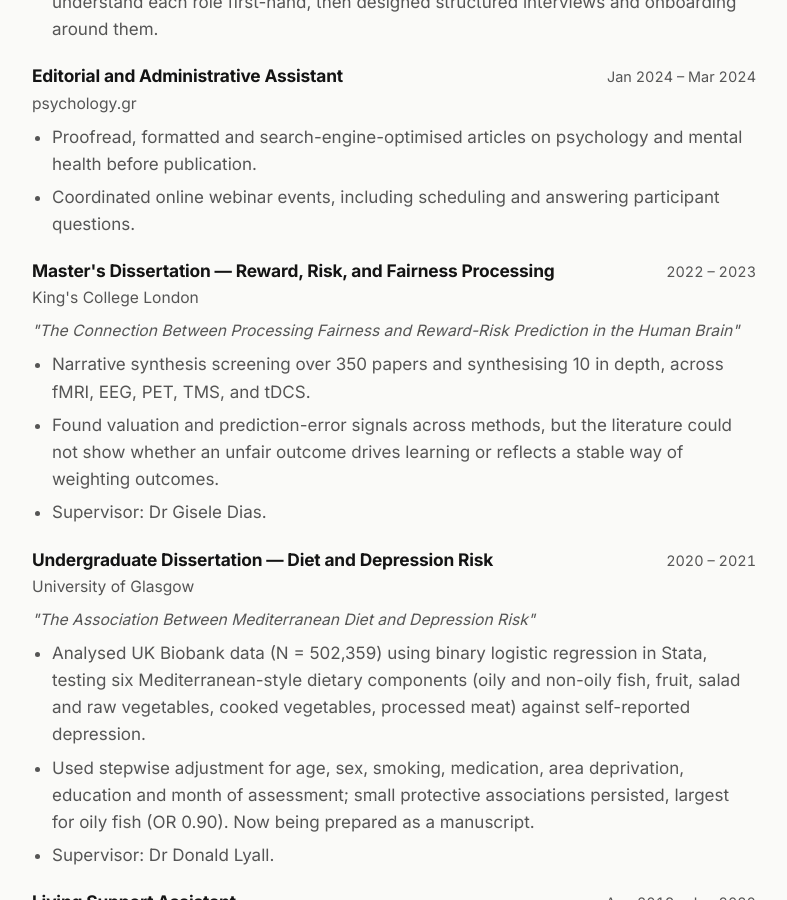
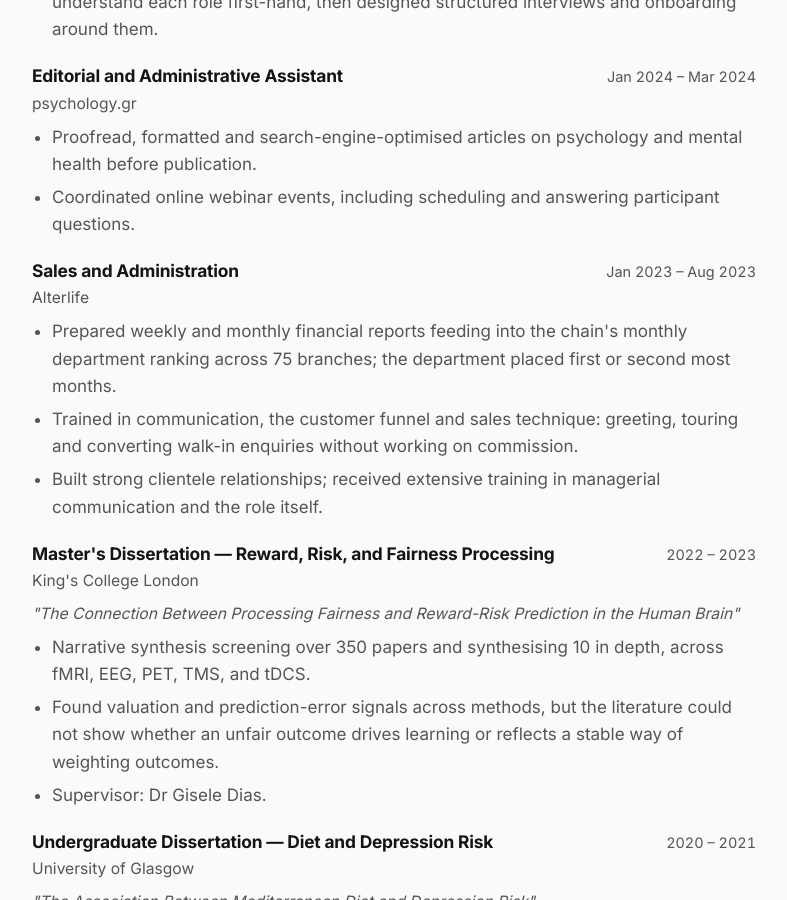
Before and after one commit to haidimartinidou/haidimartinidou.github.io, a Jekyll site: the page built from cv.md, in a window 1280 px wide and 900 px high, scrolled down 2711 px. Shown: the whole window, without its empty margins (246-1033 px from the left). Built offline with Jekyll 4.4.1, drawn with Linux system fonts in a browser that asks for light colours.

Commit message:
Add Alterlife role to CV experience
Co-Authored-By: Claude Sonnet 5 <noreply@anthropic.com>

```diff
--- a/_data/cv.yml
+++ b/_data/cv.yml
@@ -90,6 +90,13 @@ experience:
     bullets:
       - "Proofread, formatted and search-engine-optimised articles on psychology and mental health before publication."
       - "Coordinated online webinar events, including scheduling and answering participant questions."
+  - title: "Sales and Administration"
+    organization: "Alterlife"
+    dates: "Jan 2023 – Aug 2023"
+    bullets:
+      - "Prepared weekly and monthly financial reports feeding into the chain's monthly department ranking across 75 branches; the department placed first or second most months."
+      - "Trained in communication, the customer funnel and sales technique: greeting, touring and converting walk-in enquiries without working on commission."
+      - "Built strong clientele relationships; received extensive training in managerial communication and the role itself."
   - title: "Master's Dissertation — Reward, Risk, and Fairness Processing"
     organization: "King's College London"
     dates: "2022 – 2023"
```
